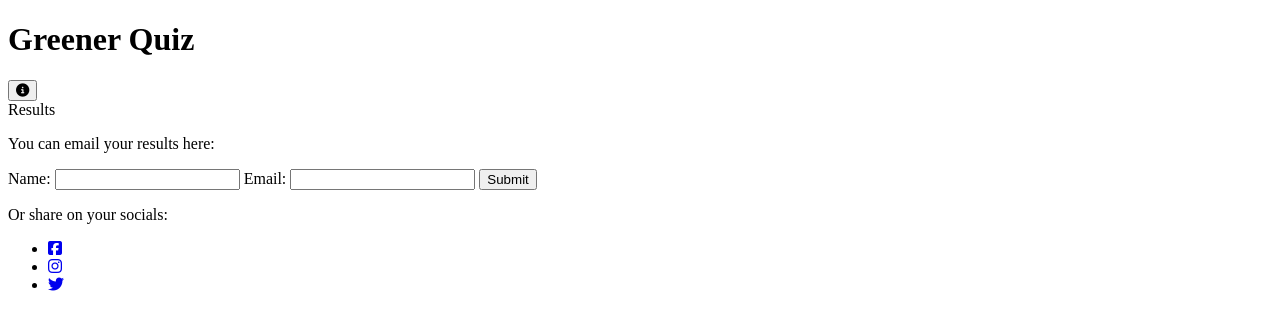
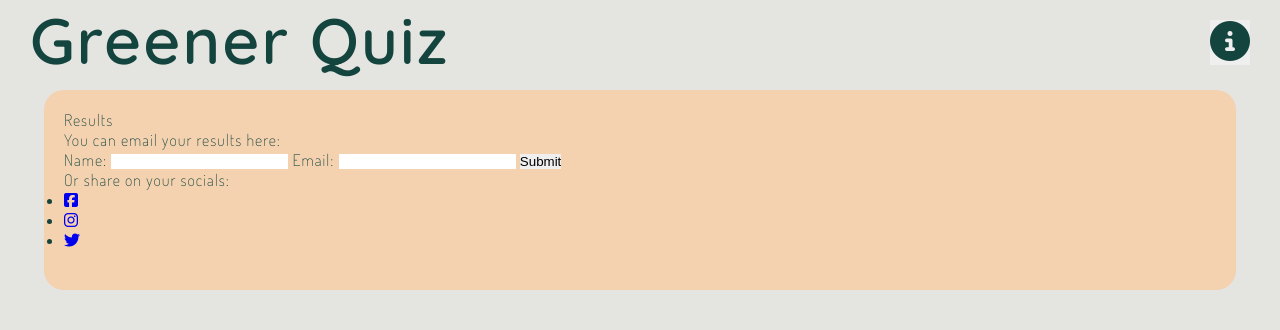
Before and after one commit to AlyshaJohnson/green-quiz, a plain HTML site: page results.html in a window 1280 px wide. Drawn offline with Linux system fonts and the light colour scheme.

Commit message:
add general styling

```diff
--- a/assets/css/style.css
+++ b/assets/css/style.css
@@ -0,0 +1,53 @@
+@import url('https://fonts.googleapis.com/css2?family=Dosis:wght@200&family=Quicksand:wght@600&display=swap');
+
+* {
+    margin: 0;
+    padding: 0;
+    border: none;
+}
+
+/* General font / colour styling throughout site */
+
+body {
+    font-family: 'Dosis', sans-serif;
+    font-weight: 400;
+    letter-spacing: 1px;
+    color: #13443e;
+    background-color: #e4e4e0;
+}
+
+h1, h2 {
+    font-family: 'Quicksand', sans-serif;
+    letter-spacing: 2px;
+    text-transform: capitalize;
+    color: #13443e;
+}
+
+/* header */
+#header-bar {
+    font-size: 2rem;
+    color: #13443e;
+    height: 70px;
+}
+
+#logo {
+    float: left;
+    margin-left: 30px;
+}
+
+#help {
+    font-size: 2.5rem;
+    float: right;
+    margin-right: 30px;
+    margin-top: 20px;
+    color: #13443e;
+}
+
+/* question and results container */
+#question-container, #results-container {
+    width: 90%;
+    background: #F4D1AF;
+    border-radius: 20px;
+    margin: 20px auto;
+    padding: 20px;
+}
--- a/results.html
+++ b/results.html
@@ -8,11 +8,11 @@
     <title>Green Quiz</title>
 </head>
 <body>
-    <header>
+    <header id="header-bar">
         <h1 id="logo">Greener Quiz</h1>
         <button id="help"><i class="fa-solid fa-circle-info"></i></button>
     </header>
-    <div>
+    <div id="results-container">
         <div>Results</div>
         <form action="">
             <p>You can email your results here:</p>
```
Also changed, not shown: index.html (+5 -3 lines).
